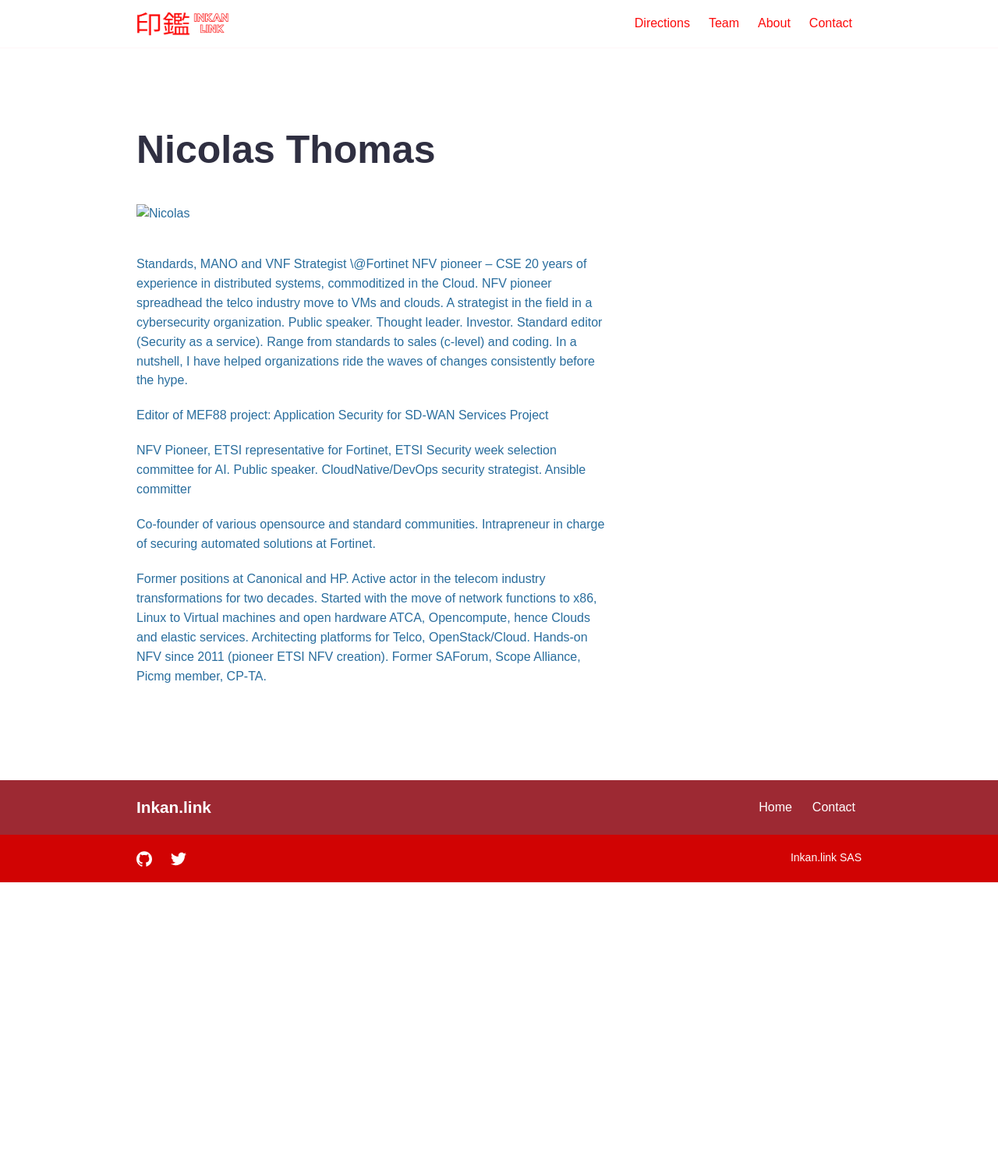
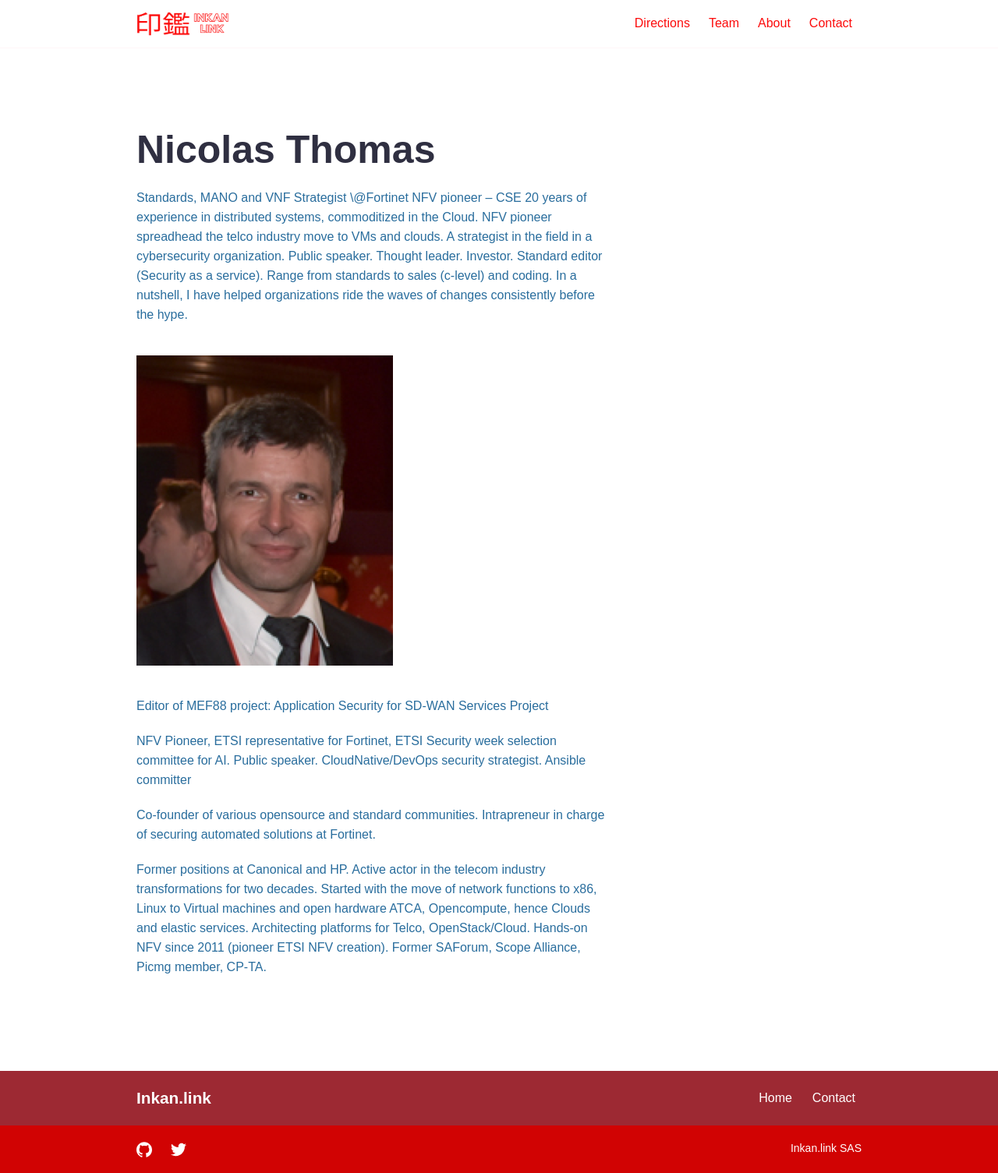
Before and after one commit to inkan-tech/http.inkan.link, a Jekyll site: the page built from _team/nicolas-thomas.md, in a window 1280 px wide. Shown: the whole page at 78% size. Built offline with Jekyll 4.4.1, drawn with Linux system fonts in a browser that asks for light colours; some web fonts are replaced; before the commit the page ends 1132 px from its top, so only the background shows below that.

Commit message:
Update image path

```diff
--- a/_team/nicolas-thomas.md
+++ b/_team/nicolas-thomas.md
@@ -10,10 +10,11 @@ weight: 1
 layout: team
 ---
 
-![Nicolas](../images/team/MeCravatte.png)
 
 Standards, MANO and VNF Strategist \@Fortinet NFV pioneer – CSE
 20 years of experience in distributed systems, commoditized in the Cloud. NFV pioneer spreadhead the telco industry move to VMs and clouds. A strategist in the field in a cybersecurity organization. Public speaker. Thought leader. Investor. Standard editor (Security as a service). Range from standards to sales (c-level) and coding. In a nutshell, I have helped organizations ride the waves of changes consistently before the hype.
+
+![Nicolas](/images/team/MeCravatte.png)
 
 Editor of MEF88 project: Application Security for SD-WAN Services Project
 
```
